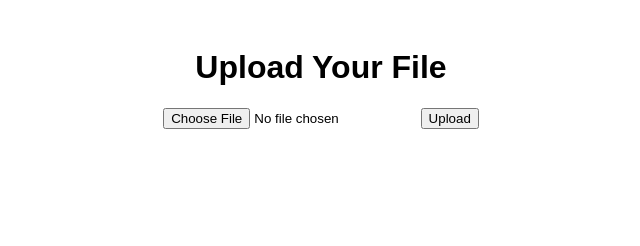
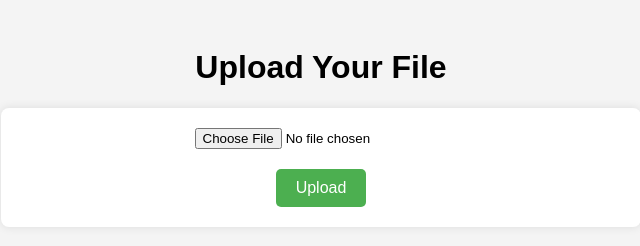
Before and after one commit to ff6f8d68/PacketShare, a website: page public/index.html in a window 1280 px wide. Shown: the whole page, without its empty margins (319-959 px from the left). Drawn offline with Linux system fonts and the light colour scheme.

Commit message:
Update index.html

```diff
--- a/public/index.html
+++ b/public/index.html
@@ -9,31 +9,58 @@
             font-family: Arial, sans-serif;
             text-align: center;
             padding: 20px;
+            background-color: #f4f4f4;
         }
         #uploadForm {
             margin: 20px auto;
             max-width: 600px;
+            background: #fff;
+            padding: 20px;
+            border-radius: 8px;
+            box-shadow: 0 0 10px rgba(0, 0, 0, 0.1);
+        }
+        #fileInput {
+            display: block;
+            margin: 0 auto 20px;
+        }
+        button {
+            background-color: #4CAF50;
+            color: white;
+            border: none;
+            padding: 10px 20px;
+            text-align: center;
+            text-decoration: none;
+            display: inline-block;
+            font-size: 16px;
+            border-radius: 5px;
+            cursor: pointer;
+            transition: background-color 0.3s;
+        }
+        button:hover {
+            background-color: #45a049;
         }
         #progressContainer {
             margin-top: 20px;
-            text-align: center;
         }
         #progressBar {
             width: 0;
-            height: 20px;
+            height: 25px;
             background: #4caf50;
             color: #fff;
             text-align: center;
+            line-height: 25px;
+            border-radius: 5px;
+            transition: width 0.3s;
         }
-        #fileInput {
-            margin-bottom: 20px;
+        #downloadLink {
+            margin-top: 20px;
         }
     </style>
 </head>
 <body>
     <h1>Upload Your File</h1>
     <form id="uploadForm">
-        <input type="file" id="fileInput" name="file" required />
+        <input type="file" id="fileInput" name="file" accept="*/*" required />
         <button type="submit">Upload</button>
     </form>
     <div id="progressContainer">
@@ -69,10 +96,17 @@
             xhr.onload = function() {
                 if (xhr.status >= 200 && xhr.status < 300) {
                     const response = JSON.parse(xhr.responseText);
-                    document.getElementById('downloadLink').innerHTML = `<p>File uploaded successfully! <a href="${response.downloadUrl}" target="_blank">Download Link</a></p>`;
+                    document.getElementById('downloadLink').innerHTML = `
+                        <p>File uploaded successfully!</p>
+                        <p>Download your file <a href="${response.downloadUrl}" target="_blank">here</a>.</p>
+                    `;
                 } else {
                     alert('Error uploading file.');
                 }
+            };
+
+            xhr.onerror = function() {
+                alert('Error during upload.');
             };
 
             xhr.send(formData);
```
